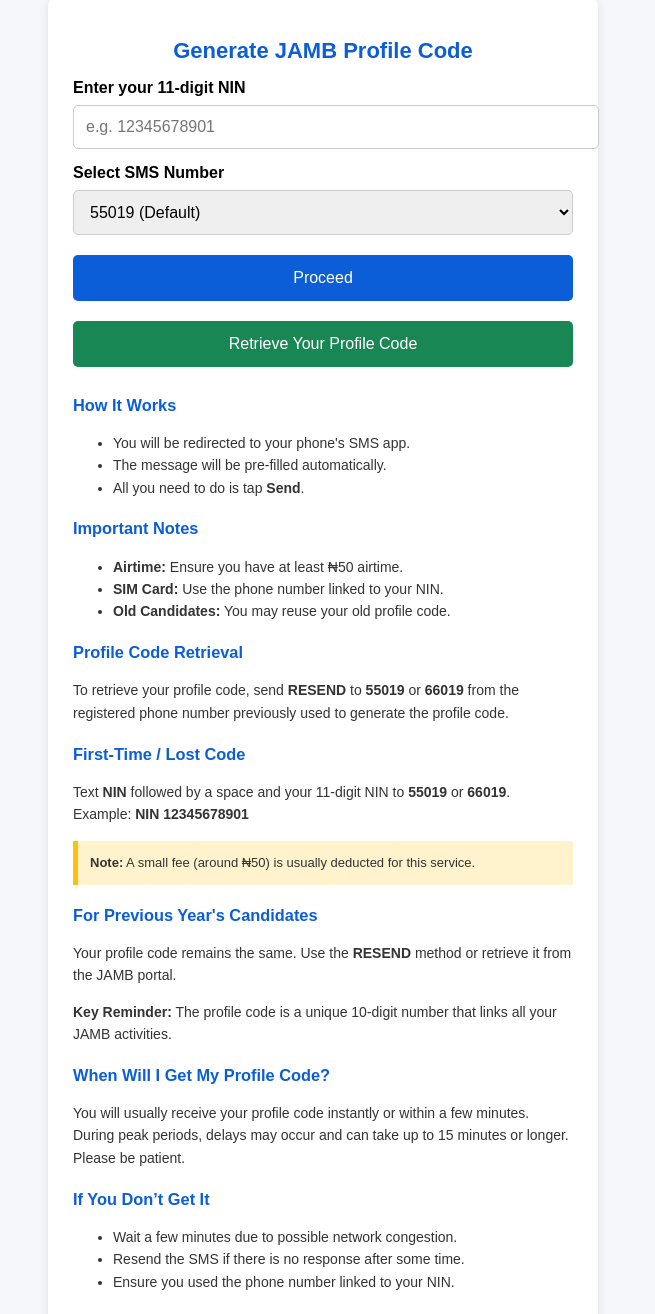
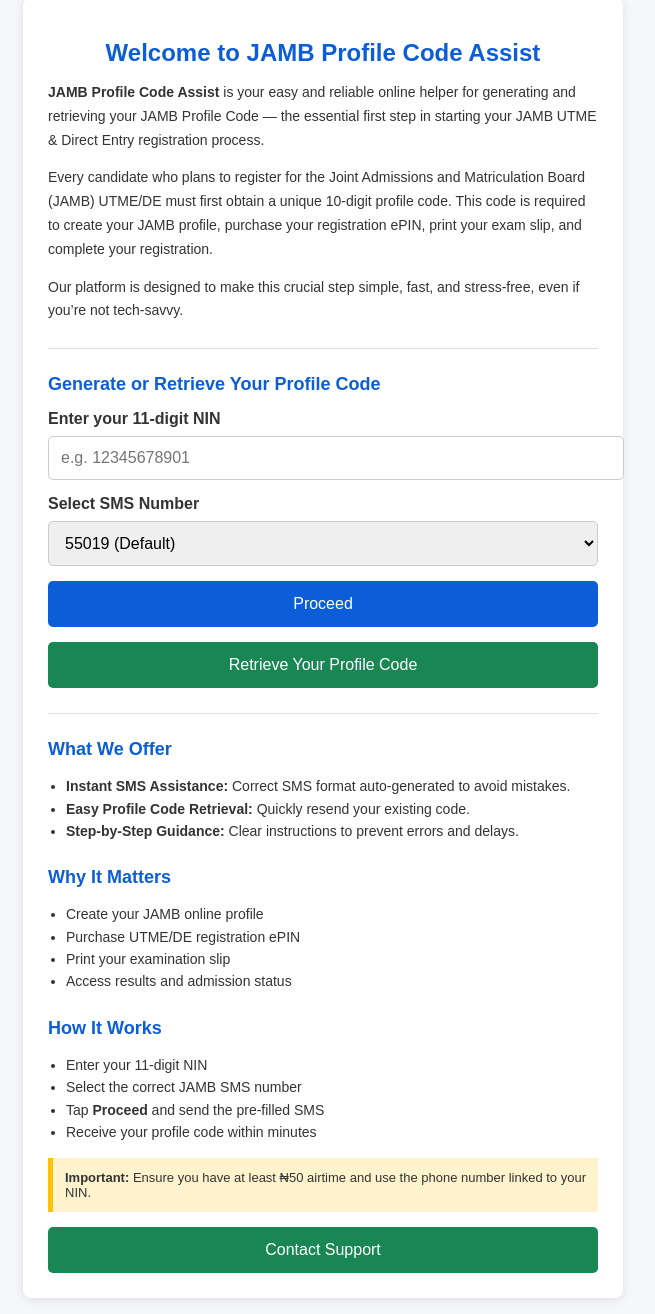
Before and after one commit to olamilekandigitals/JambProfileCode, a plain HTML site: page index.html in a window 1280 px wide. Shown: the part 22-1336 px from the top of the page, without its empty margins (317-972 px from the left). Drawn offline with Linux system fonts and the light colour scheme.

Commit message:
Update index.html

```diff
--- a/index.html
+++ b/index.html
@@ -1,34 +1,53 @@
-<!DOCTYPE html><html lang="en">
+<!DOCTYPE html>
+<html lang="en">
 <head>
   <meta charset="UTF-8" />
   <meta name="viewport" content="width=device-width, initial-scale=1.0" />
-  <title>JAMB Profile Code Generation</title>
+  <title>JAMB Profile Code Assist</title>
+
   <style>
     body {
       font-family: Arial, sans-serif;
       background: #f5f7fa;
       margin: 0;
       padding: 20px;
+      color: #333;
     }
+
     .container {
-      max-width: 500px;
+      max-width: 550px;
       margin: auto;
       background: #ffffff;
       padding: 25px;
       border-radius: 8px;
       box-shadow: 0 2px 10px rgba(0,0,0,0.1);
     }
+
     h1 {
-      font-size: 22px;
+      font-size: 24px;
       text-align: center;
       color: #0b5ed7;
+      margin-bottom: 10px;
     }
+
+    h2 {
+      font-size: 18px;
+      color: #0b5ed7;
+      margin-top: 25px;
+    }
+
+    p {
+      font-size: 14px;
+      line-height: 1.7;
+    }
+
     label {
       font-weight: bold;
       margin-top: 15px;
       display: block;
     }
-    input {
+
+    input, select {
       width: 100%;
       padding: 12px;
       margin-top: 8px;
@@ -36,9 +55,10 @@
       border-radius: 5px;
       font-size: 16px;
     }
+
     button {
       width: 100%;
-      margin-top: 20px;
+      margin-top: 15px;
       padding: 14px;
       font-size: 16px;
       border: none;
@@ -47,19 +67,25 @@
       color: #fff;
       cursor: pointer;
     }
+
     button:hover {
       background: #0949a6;
     }
-    .instructions {
-      margin-top: 25px;
+
+    .btn-green {
+      background: #198754;
+    }
+
+    .btn-green:hover {
+      background: #157347;
+    }
+
+    ul {
+      padding-left: 18px;
       font-size: 14px;
       line-height: 1.6;
-      color: #333;
     }
-    .instructions h3 {
-      color: #0b5ed7;
-      margin-bottom: 8px;
-    }
+
     .note {
       background: #fff3cd;
       padding: 12px;
@@ -67,80 +93,91 @@
       margin-top: 15px;
       font-size: 13px;
     }
+
+    .divider {
+      height: 1px;
+      background: #e0e0e0;
+      margin: 25px 0;
+    }
   </style>
 </head>
+
 <body>
   <div class="container">
-    <h1>Generate JAMB Profile Code</h1><label for="nin">Enter your 11-digit NIN</label>
-<input type="number" id="nin" placeholder="e.g. 12345678901" maxlength="11" oninput="this.value=this.value.slice(0,11)" />
+
+    <h1>Welcome to JAMB Profile Code Assist</h1>
+
+    <p>
+      <strong>JAMB Profile Code Assist</strong> is your easy and reliable online helper for generating
+      and retrieving your JAMB Profile Code — the essential first step in starting your
+      JAMB UTME & Direct Entry registration process.
+    </p>
+
+    <p>
+      Every candidate who plans to register for the Joint Admissions and Matriculation Board (JAMB)
+      UTME/DE must first obtain a unique 10-digit profile code. This code is required to create your
+      JAMB profile, purchase your registration ePIN, print your exam slip, and complete your registration.
+    </p>
+
+    <p>
+      Our platform is designed to make this crucial step simple, fast, and stress-free,
+      even if you’re not tech-savvy.
+    </p>
+
+    <div class="divider"></div>
+
+    <h2>Generate or Retrieve Your Profile Code</h2>
+
+    <label for="nin">Enter your 11-digit NIN</label>
+    <input type="number" id="nin" placeholder="e.g. 12345678901" maxlength="11"
+      oninput="this.value=this.value.slice(0,11)" />
 
     <label for="gateway">Select SMS Number</label>
-<select id="gateway" style="width:100%;padding:12px;margin-top:8px;border:1px solid #ccc;border-radius:5px;font-size:16px;">
+    <select id="gateway">
       <option value="55019" selected>55019 (Default)</option>
       <option value="66019">66019</option>
     </select>
 
     <button onclick="sendSMS()">Proceed</button>
-<button style="background:#198754" onclick="retrieveCode()">Retrieve Your Profile Code</button>
+    <button class="btn-green" onclick="retrieveCode()">Retrieve Your Profile Code</button>
 
-<div class="instructions">
-  <h3>How It Works</h3>
+    <div class="divider"></div>
+
+    <h2>What We Offer</h2>
     <ul>
-    <li>You will be redirected to your phone's SMS app.</li>
-    <li>The message will be pre-filled automatically.</li>
-    <li>All you need to do is tap <strong>Send</strong>.</li>
+      <li><strong>Instant SMS Assistance:</strong> Correct SMS format auto-generated to avoid mistakes.</li>
+      <li><strong>Easy Profile Code Retrieval:</strong> Quickly resend your existing code.</li>
+      <li><strong>Step-by-Step Guidance:</strong> Clear instructions to prevent errors and delays.</li>
     </ul>
 
-  <h3>Important Notes</h3>
+    <h2>Why It Matters</h2>
     <ul>
-    <li><strong>Airtime:</strong> Ensure you have at least ₦50 airtime.</li>
-    <li><strong>SIM Card:</strong> Use the phone number linked to your NIN.</li>
-    <li><strong>Old Candidates:</strong> You may reuse your old profile code.</li>
+      <li>Create your JAMB online profile</li>
+      <li>Purchase UTME/DE registration ePIN</li>
+      <li>Print your examination slip</li>
+      <li>Access results and admission status</li>
     </ul>
 
-  <h3>Profile Code Retrieval</h3>
-  <p>
-    To retrieve your profile code, send <strong>RESEND</strong> to <strong>55019</strong> or <strong>66019</strong>
-    from the registered phone number previously used to generate the profile code.
-  </p>
-
-  <h3>First-Time / Lost Code</h3>
-  <p>
-    Text <strong>NIN</strong> followed by a space and your 11-digit NIN to <strong>55019</strong> or <strong>66019</strong>.
-    <br />Example: <strong>NIN 12345678901</strong>
-  </p>
+    <h2>How It Works</h2>
+    <ul>
+      <li>Enter your 11-digit NIN</li>
+      <li>Select the correct JAMB SMS number</li>
+      <li>Tap <strong>Proceed</strong> and send the pre-filled SMS</li>
+      <li>Receive your profile code within minutes</li>
+    </ul>
 
     <div class="note">
-    <strong>Note:</strong> A small fee (around ₦50) is usually deducted for this service.
+      <strong>Important:</strong> Ensure you have at least ₦50 airtime and use the phone number linked to your NIN.
     </div>
 
-  <h3>For Previous Year's Candidates</h3>
-  <p>
-    Your profile code remains the same. Use the <strong>RESEND</strong> method or retrieve it from the JAMB portal.
-  </p>
+    <button class="btn-green" onclick="openSupport()">Contact Support</button>
 
-  <p>
-    <strong>Key Reminder:</strong> The profile code is a unique 10-digit number that links all your JAMB activities.
-  </p>
-
-  <h3>When Will I Get My Profile Code?</h3>
-  <p>
-    You will usually receive your profile code instantly or within a few minutes. During peak periods, delays may occur and can take up to 15 minutes or longer. Please be patient.
-  </p>
-
-  <h3>If You Don’t Get It</h3>
-  <ul>
-    <li>Wait a few minutes due to possible network congestion.</li>
-    <li>Resend the SMS if there is no response after some time.</li>
-    <li>Ensure you used the phone number linked to your NIN.</li>
-  </ul>
-
-  <button style="margin-top:10px;background:#198754" onclick="openSupport()">Contact Support</button>
   </div>
 
-  </div>  <script>
+  <script>
     function sendSMS() {
       const nin = document.getElementById('nin').value.trim();
+      const phoneNumber = document.getElementById('gateway').value;
 
       if (!/^\d{11}$/.test(nin)) {
         alert('Please enter a valid 11-digit NIN');
@@ -148,17 +185,18 @@
       }
 
       const message = `NIN ${nin}`;
-      const phoneNumber = document.getElementById('gateway').value;
-
-      // Redirect to SMS app
       window.location.href = `sms:${phoneNumber}?body=${encodeURIComponent(message)}`;
     }
+
+    function retrieveCode() {
+      const gateway = document.getElementById('gateway').value;
+      window.location.href = `sms:${gateway}?body=${encodeURIComponent('RESEND')}`;
+    }
+
     function openSupport() {
       window.open('https://wa.me/message/OVCVEDHU3I2PH1', '_blank');
     }
-    function retrieveCode() {
-      const gateway = document.getElementById('gateway').value;
-      window.location.href = 'sms:' + gateway + '?body=' + encodeURIComponent('RESEND');
-    }
-  </script></body>
+  </script>
+
+</body>
 </html>
```
Lines whose indentation alone changed are shown as unchanged.
